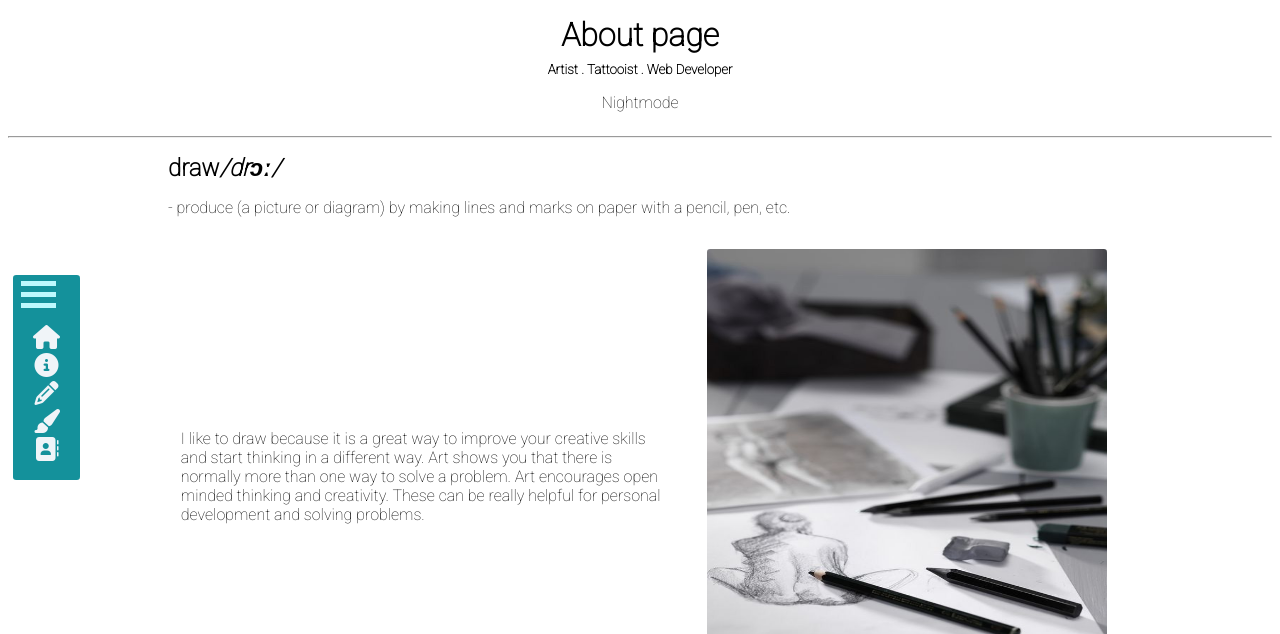
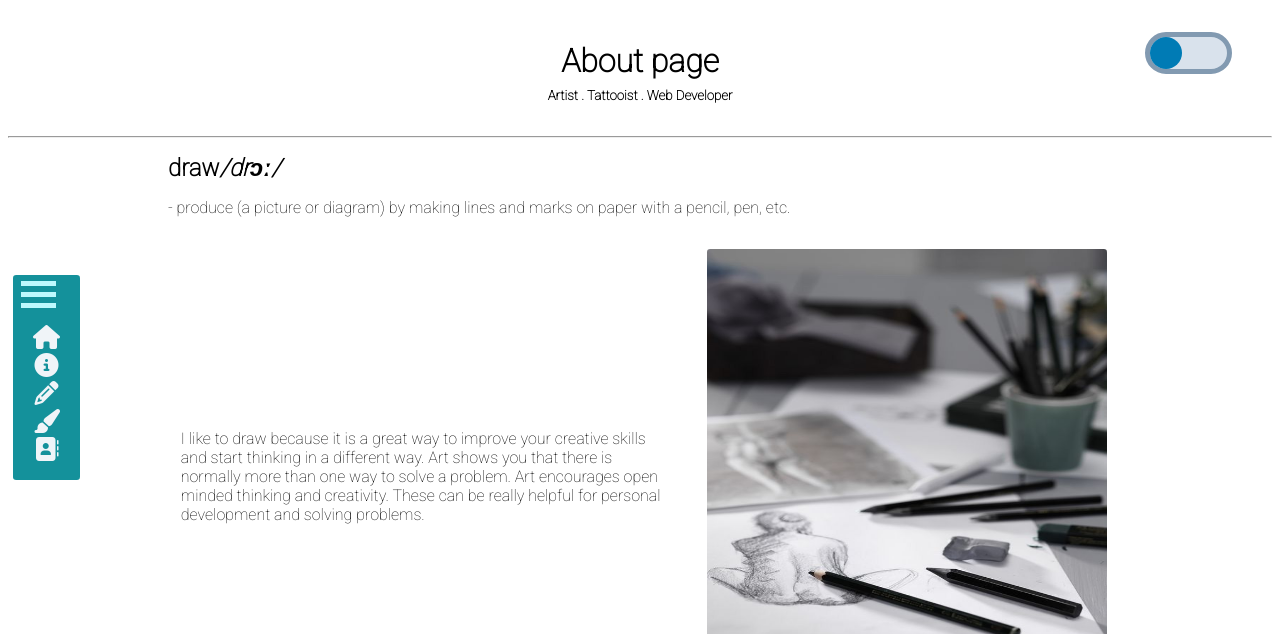
Before and after one commit to enarddpascua/webDevICT726, a plain HTML site: page about.html in a window 1280 px wide. Shown: the top 634 px of the page. Drawn offline with Linux system fonts and the light colour scheme.

Commit message:
change toggle button to all of the pages

```diff
--- a/about.html
+++ b/about.html
@@ -14,9 +14,9 @@
     <header>
         <h1>About page</h1>
         <h5>Artist . Tattooist . Web Developer</h5>
-        <div id="nightmode-wrapper">
-            <p onclick="nightMode()">Nightmode</p>
-          </div>
+        <div class="nightmode-wrapper">
+            <div onclick="nightMode()" class="toggle-button"></div>
+        </div>
     </header>
 <hr>
     <nav id="nav-parent">
```
Also changed, not shown: contact.html (+3 -3 lines), designs.html (+3 -3 lines), todo.html (+3 -3 lines), 1 other file.
